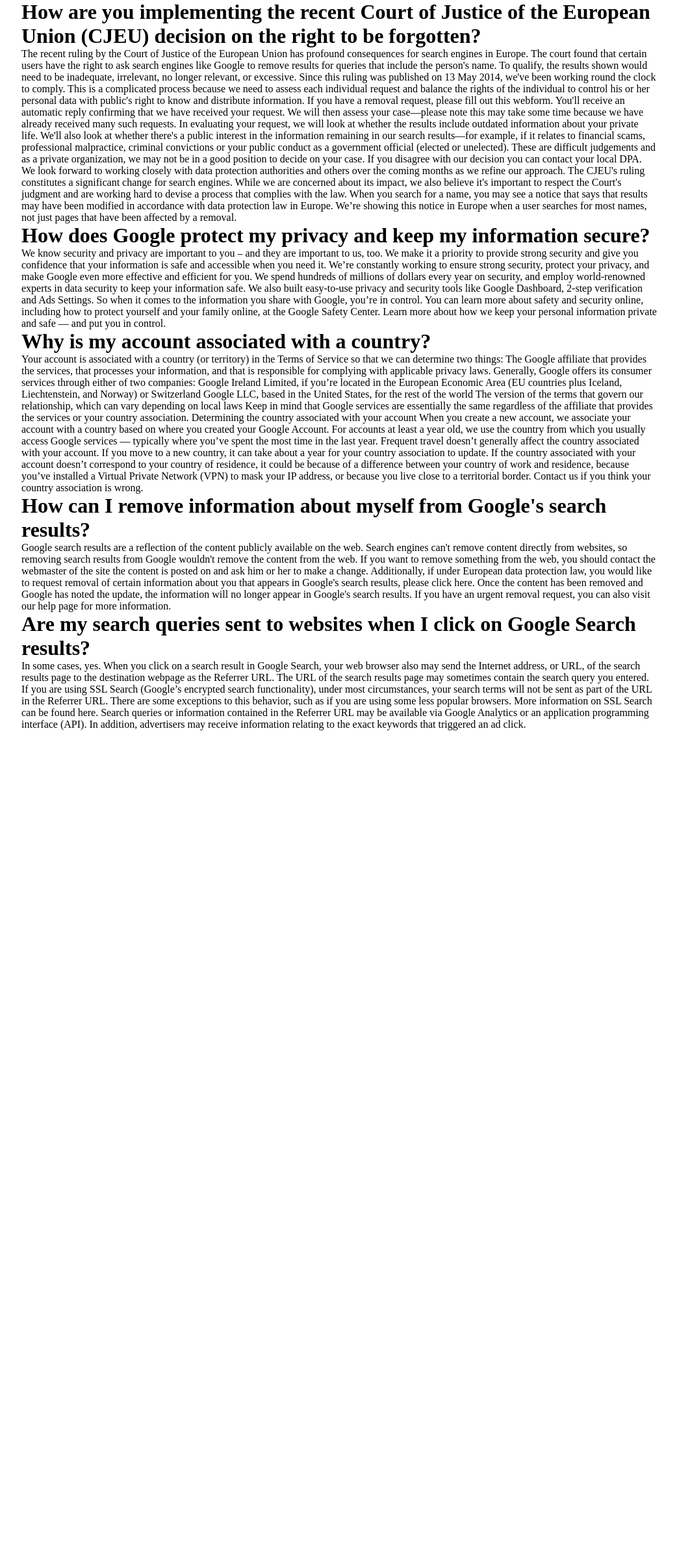
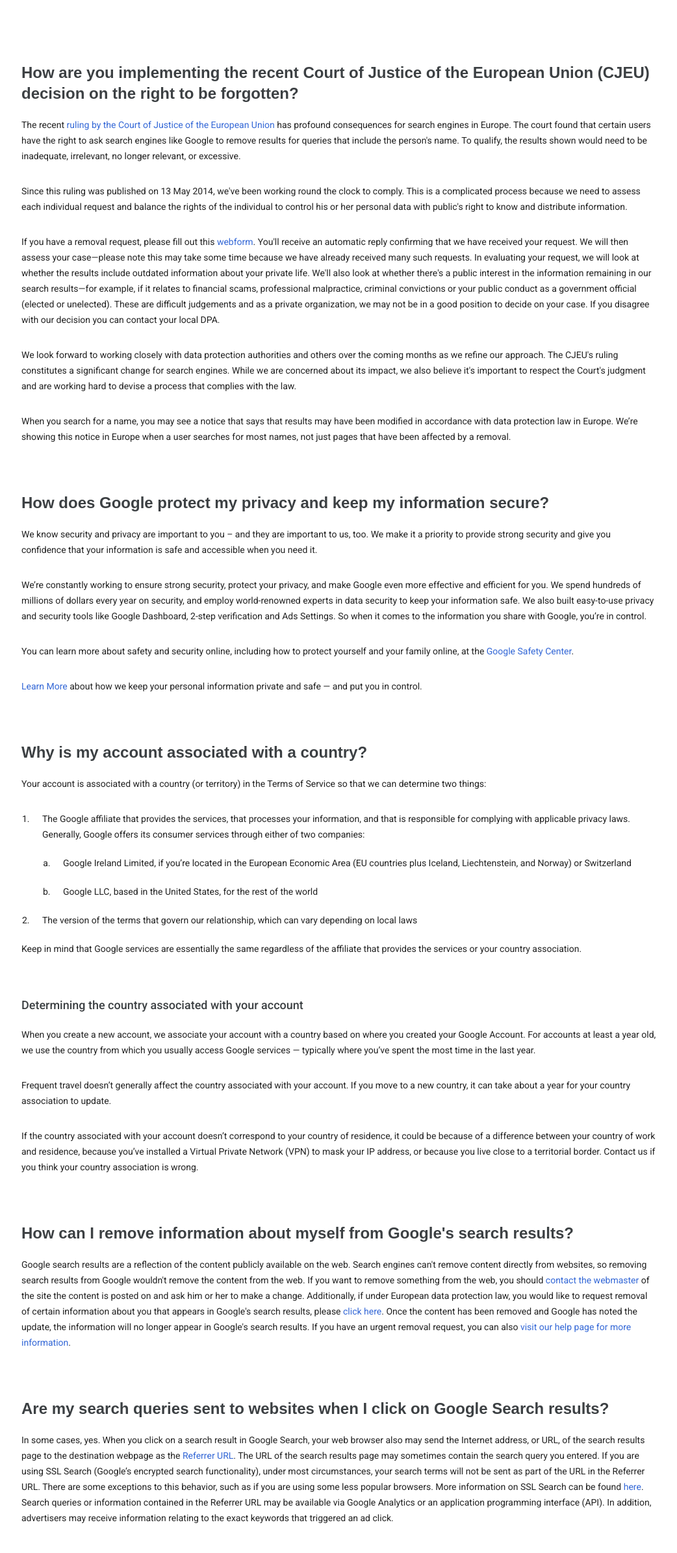
Before and after one commit to manumastro/php-google-faq, a PHP site: page / in a window 1280 px wide. Shown: the whole page at 65% size, without its empty margins (118-1160 px from the left). Before the commit the page ends 1124 px from the top, so only its background shows below. Run offline with PHP 8.4, Linux system fonts and the light colour scheme.

Commit message:
faq stampate correttamente

```diff
--- a/index.php
+++ b/index.php
@@ -8,52 +8,61 @@
 $db =
   [
     'first_faq' => [
-        'question' => "<h1>How are you implementing the recent Court of Justice of the European Union (CJEU) decision on the right to be forgotten?</h1>",
-        'answer' => "<p>The recent ruling by the Court of Justice of the European Union has profound consequences for search engines in Europe. The court found that certain users have the right to ask search engines like Google to remove results for queries that include the person's name. To qualify, the results shown would need to be inadequate, irrelevant, no longer relevant, or excessive.
+        'question' => "<h2>How are you implementing the recent Court of Justice of the European Union (CJEU) decision on the right to be forgotten?</h2>",
+        'answer' => "<p>The recent <a href='#'>ruling by the Court of Justice of the European Union</a> has profound consequences for search engines in Europe. The court found that certain users have the right to ask search engines like Google to remove results for queries that include the person's name. To qualify, the results shown would need to be inadequate, irrelevant, no longer relevant, or excessive.</p>
 
-        Since this ruling was published on 13 May 2014, we've been working round the clock to comply. This is a complicated process because we need to assess each individual request and balance the rights of the individual to control his or her personal data with public's right to know and distribute information.
+        <p>Since this ruling was published on 13 May 2014, we've been working round the clock to comply. This is a complicated process because we need to assess each individual request and balance the rights of the individual to control his or her personal data with public's right to know and distribute information.</p>
 
-        If you have a removal request, please fill out this webform. You'll receive an automatic reply confirming that we have received your request. We will then assess your case—please note this may take some time because we have already received many such requests. In evaluating your request, we will look at whether the results include outdated information about your private life. We'll also look at whether there's a public interest in the information remaining in our search results—for example, if it relates to financial scams, professional malpractice, criminal convictions or your public conduct as a government official (elected or unelected). These are difficult judgements and as a private organization, we may not be in a good position to decide on your case. If you disagree with our decision you can contact your local DPA.
+        <p>If you have a removal request, please fill out this <a href='#'>webform</a>. You'll receive an automatic reply confirming that we have received your request. We will then assess your case—please note this may take some time because we have already received many such requests. In evaluating your request, we will look at whether the results include outdated information about your private life. We'll also look at whether there's a public interest in the information remaining in our search results—for example, if it relates to financial scams, professional malpractice, criminal convictions or your public conduct as a government official (elected or unelected). These are difficult judgements and as a private organization, we may not be in a good position to decide on your case. If you disagree with our decision you can contact your local DPA.</p>
 
-        We look forward to working closely with data protection authorities and others over the coming months as we refine our approach. The CJEU's ruling constitutes a significant change for search engines. While we are concerned about its impact, we also believe it's important to respect the Court's judgment and are working hard to devise a process that complies with the law.
+        <p>We look forward to working closely with data protection authorities and others over the coming months as we refine our approach. The CJEU's ruling constitutes a significant change for search engines. While we are concerned about its impact, we also believe it's important to respect the Court's judgment and are working hard to devise a process that complies with the law.</p>
 
-        When you search for a name, you may see a notice that says that results may have been modified in accordance with data protection law in Europe. We’re showing this notice in Europe when a user searches for most names, not just pages that have been affected by a removal.</p>"
+        <p>When you search for a name, you may see a notice that says that results may have been modified in accordance with data protection law in Europe. We’re showing this notice in Europe when a user searches for most names, not just pages that have been affected by a removal.</p>"
     ],
     'second_faq' => [
-      'question' => '<h1>How does Google protect my privacy and keep my information secure?</h1>',
-      'answer' => '<p>We know security and privacy are important to you – and they are important to us, too. We make it a priority to provide strong security and give you confidence that your information is safe and accessible when you need it.
+      'question' => '<h2>How does Google protect my privacy and keep my information secure?</h2>',
+      'answer' => "<p>We know security and privacy are important to you – and they are important to us, too. We make it a priority to provide strong security and give you confidence that your information is safe and accessible when you need it.</p>
 
-      We’re constantly working to ensure strong security, protect your privacy, and make Google even more effective and efficient for you. We spend hundreds of millions of dollars every year on security, and employ world-renowned experts in data security to keep your information safe. We also built easy-to-use privacy and security tools like Google Dashboard, 2-step verification and Ads Settings. So when it comes to the information you share with Google, you’re in control.
+      <p>We’re constantly working to ensure strong security, protect your privacy, and make Google even more effective and efficient for you. We spend hundreds of millions of dollars every year on security, and employ world-renowned experts in data security to keep your information safe. We also built easy-to-use privacy and security tools like Google Dashboard, 2-step verification and Ads Settings. So when it comes to the information you share with Google, you’re in control.</p>
 
-      You can learn more about safety and security online, including how to protect yourself and your family online, at the Google Safety Center.
+      <p>You can learn more about safety and security online, including how to protect yourself and your family online, at the <a href='#'>Google Safety Center</a>.</p>
 
-      Learn more about how we keep your personal information private and safe — and put you in control.</p>',
+      <p><a href='#'>Learn More</a> about how we keep your personal information private and safe — and put you in control.</p>",
     ],
     'third' => [
-      'question' => '<h1>Why is my account associated with a country?</h1>',
-      'answer' => '<p>Your account is associated with a country (or territory) in the Terms of Service so that we can determine two things:
+      'question' => '<h2>Why is my account associated with a country?</h2>',
+      'answer' => '<p>Your account is associated with a country (or territory) in the Terms of Service so that we can determine two things:</p>
 
-      The Google affiliate that provides the services, that processes your information, and that is responsible for complying with applicable privacy laws. Generally, Google offers its consumer services through either of two companies:
-          Google Ireland Limited, if you’re located in the European Economic Area (EU countries plus Iceland, Liechtenstein, and Norway) or Switzerland
-          Google LLC, based in the United States, for the rest of the world
-      The version of the terms that govern our relationship, which can vary depending on local laws
+      <ol>
+        <li>
+          The Google affiliate that provides the services, that processes your information, and that is responsible for complying with applicable privacy laws. Generally, Google       offers its consumer services through either of two companies:
+          <ol type="a">
+            <li>Google Ireland Limited, if you’re located in the European Economic Area (EU countries plus Iceland, Liechtenstein, and Norway) or Switzerland</li>
+            <li>Google LLC, based in the United States, for the rest of the world</li>
+          </ol>
+          </li>
+        <li>
+          The version of the terms that govern our relationship, which can vary depending on local laws
+        </li>
+        </ol>
+        <p>Keep in mind that Google services are essentially the same regardless of the affiliate that provides the services or your country association.</p>
+        <h3>Determining the country associated with your account</h3>
 
-  Keep in mind that Google services are essentially the same regardless of the affiliate that provides the services or your country association.
-  Determining the country associated with your account
 
-  When you create a new account, we associate your account with a country based on where you created your Google Account. For accounts at least a year old, we use the country from which you usually access Google services — typically where you’ve spent the most time in the last year.
+  <p>When you create a new account, we associate your account with a country based on where you created your Google Account. For accounts at least a year old, we use the country from which you usually access Google services — typically where you’ve spent the most time in the last year.</p>
 
-  Frequent travel doesn’t generally affect the country associated with your account. If you move to a new country, it can take about a year for your country association to update.
+  <p>Frequent travel doesn’t generally affect the country associated with your account. If you move to a new country, it can take about a year for your country association to update.
+  </p>
 
-  If the country associated with your account doesn’t correspond to your country of residence, it could be because of a difference between your country of work and residence, because you’ve installed a Virtual Private Network (VPN) to mask your IP address, or because you live close to a territorial border. Contact us if you think your country association is wrong.</p>'
+  <p>If the country associated with your account doesn’t correspond to your country of residence, it could be because of a difference between your country of work and residence, because you’ve installed a Virtual Private Network (VPN) to mask your IP address, or because you live close to a territorial border. Contact us if you think your country association is wrong.</p>'
     ],
     'fourth' => [
-      'question' => "<h1>How can I remove information about myself from Google's search results?</h1>",
-      'answer' => "<p>Google search results are a reflection of the content publicly available on the web. Search engines can't remove content directly from websites, so removing search results from Google wouldn't remove the content from the web. If you want to remove something from the web, you should contact the webmaster of the site the content is posted on and ask him or her to make a change. Additionally, if under European data protection law, you would like to request removal of certain information about you that appears in Google's search results, please click here. Once the content has been removed and Google has noted the update, the information will no longer appear in Google's search results. If you have an urgent removal request, you can also visit our help page for more information.</p>"
+      'question' => "<h2>How can I remove information about myself from Google's search results?</h2>",
+      'answer' => "<p>Google search results are a reflection of the content publicly available on the web. Search engines can't remove content directly from websites, so removing search results from Google wouldn't remove the content from the web. If you want to remove something from the web, you should <a href='#'>contact the webmaster</a> of the site the content is posted on and ask him or her to make a change. Additionally, if under European data protection law, you would like to request removal of certain information about you that appears in Google's search results, please <a href='#'>click here</a>. Once the content has been removed and Google has noted the update, the information will no longer appear in Google's search results. If you have an urgent removal request, you can also <a href='#'>visit our help page for more information</a>.</p>"
     ],
     'fifth' => [
-      'question' => "<h1>Are my search queries sent to websites when I click on Google Search results?</h1>",
-      'answer' => "<p>In some cases, yes. When you click on a search result in Google Search, your web browser also may send the Internet address, or URL, of the search results page to the destination webpage as the Referrer URL. The URL of the search results page may sometimes contain the search query you entered. If you are using SSL Search (Google’s encrypted search functionality), under most circumstances, your search terms will not be sent as part of the URL in the Referrer URL. There are some exceptions to this behavior, such as if you are using some less popular browsers. More information on SSL Search can be found here. Search queries or information contained in the Referrer URL may be available via Google Analytics or an application programming interface (API). In addition, advertisers may receive information relating to the exact keywords that triggered an ad click.</p>"
+      'question' => "<h2>Are my search queries sent to websites when I click on Google Search results?</h2>",
+      'answer' => "<p>In some cases, yes. When you click on a search result in Google Search, your web browser also may send the Internet address, or URL, of the search results page to the destination webpage as the <a href='#'>Referrer URL</a>. The URL of the search results page may sometimes contain the search query you entered. If you are using SSL Search (Google’s encrypted search functionality), under most circumstances, your search terms will not be sent as part of the URL in the Referrer URL. There are some exceptions to this behavior, such as if you are using some less popular browsers. More information on SSL Search can be found <a href='#'>here</a>. Search queries or information contained in the Referrer URL may be available via Google Analytics or an application programming interface (API). In addition, advertisers may receive information relating to the exact keywords that triggered an ad click.</p>"
     ]
 
   ];
@@ -71,6 +80,9 @@ $db =
   <meta http-equiv="X-UA-Compatible" content="IE=edge">
   <meta name="viewport" content="width=device-width, initial-scale=1.0">
   <link rel="stylesheet" href="style.css">
+  <link rel="preconnect" href="https://fonts.googleapis.com">
+<link rel="preconnect" href="https://fonts.gstatic.com" crossorigin>
+<link href="https://fonts.googleapis.com/css2?family=Roboto:ital,wght@0,400;0,500;1,300&display=swap" rel="stylesheet">
   <title>php-google-faq</title>
 </head>
 <body>
--- a/style.css
+++ b/style.css
@@ -4,7 +4,53 @@
   box-sizing: border-box;
 }
 
+body{
+  background-color: #fff;
+  color: rgba(0,0,0,.87);
+  font-family: 'Roboto', sans-serif;
+  font-size: 14px;
+  font-weight: 400;
+  line-height: 1.54;
+}
+
 .container{
   max-width: 978px;
   margin: 0 auto;
+  padding: 32px 0;
 }
+
+h2{
+  color: #3c4043;
+  font-family: "Google Sans",sans-serif;
+  font-weight: 600;
+  font-size: 24px;
+  line-height: 32px;
+  padding-top: 64px;
+}
+
+h3{
+  color: #3c4043;
+  font-weight: 500;
+  font-size: 18px;
+  line-height: 26px;
+  padding: 52px 0 0 0;
+}
+
+p{
+  line-height: 24px;
+  padding: 20px 0 10px 0;
+}
+
+ul, ol{
+  margin-left: 16px;
+}
+
+li {
+  line-height: 24px;
+  padding: 20px 0 0 16px;
+}
+
+a{
+  text-decoration: none;
+  color: #3367d6;
+}
```
